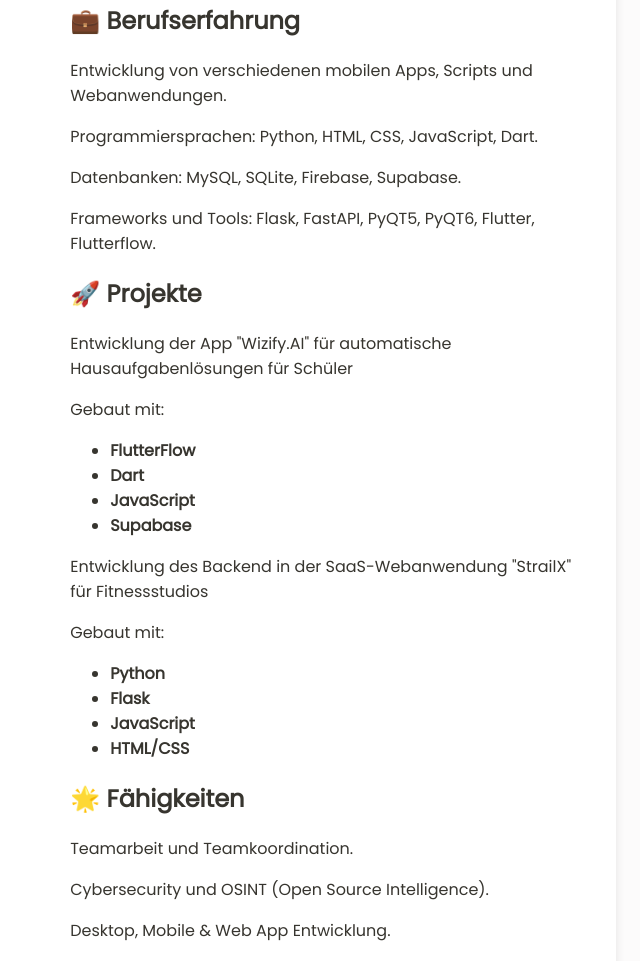
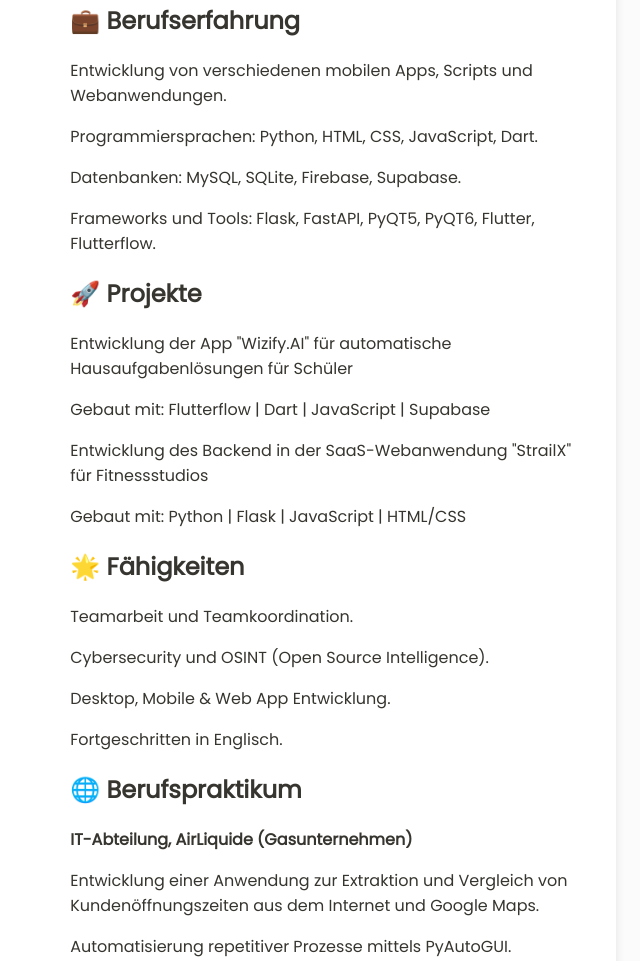
Before and after one commit to uni-cat/uni-cat.github.io, a plain HTML site: page index.html in a window 1280 px wide. Shown: the part 455-1416 px from the top of the page, without its empty margins (347-987 px from the left). Drawn offline with Linux system fonts and the light colour scheme.

Commit message:
Update index.html

```diff
--- a/index.html
+++ b/index.html
@@ -108,21 +108,9 @@
             <div class="section">
                 <h2>🚀 Projekte</h2>
                 <p>Entwicklung der App "Wizify.AI" für automatische Hausaufgabenlösungen für Schüler</p>
-                <p>Gebaut mit:</p>
-                <ul>
-                    <li>FlutterFlow</li>
-                    <li>Dart</li>
-                    <li>JavaScript</li>
-                    <li>Supabase</li>
-                </ul>
+                <p>Gebaut mit: Flutterflow | Dart | JavaScript | Supabase</p>
                 <p>Entwicklung des Backend in der SaaS-Webanwendung "StrailX" für Fitnessstudios</p>
-                <p>Gebaut mit:</p>
-                <ul>
-                    <li>Python</li>
-                    <li>Flask</li>
-                    <li>JavaScript</li>
-                    <li>HTML/CSS</li>
-                </ul>
+                <p>Gebaut mit: Python | Flask | JavaScript | HTML/CSS</p>
             </div>
 
             <div class="section">
```
